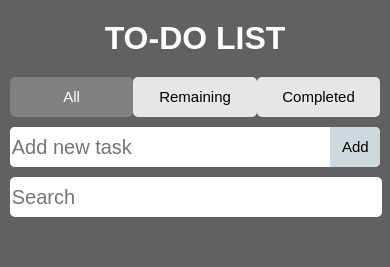
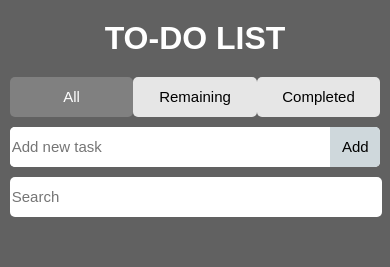
Before and after one commit to amit-shrestha/todo-list, a React (Create React App) app: page / in a window 390 px wide. Shown: the top 267 px of the page. Built offline with nearby package versions, Linux system fonts and the light colour scheme; the HTML template or start-up script is replaced by a standard one.

Commit message:
change font size

```diff
--- a/src/assets/css/Input.css
+++ b/src/assets/css/Input.css
@@ -9,7 +9,7 @@
   width: 85%;
   line-height: 40px;
   border: none;
-  font-size: 20px;
+  font-size: 18px;
   border-radius: 5px;
   padding-left: 2px;
 }
@@ -39,7 +39,7 @@
 .edit-form input {
   width: 85%;
   border: none;
-  font-size: 20px;
+  font-size: 18px;
   line-height: 40px;
   border-radius: 5px;
   padding-left: 10px;
@@ -64,5 +64,6 @@
   .input-form input,
   .edit-form input {
     width: 75%;
+    font-size: 15px;
   }
 }
--- a/src/assets/css/Search.css
+++ b/src/assets/css/Search.css
@@ -11,3 +11,9 @@
   border-radius: 5px;
   padding-left: 2px;
 }
+
+@media screen and (max-width: 768px) {
+  .search-form input {
+    font-size: 15px;
+  }
+}
--- a/src/assets/css/TodoList.css
+++ b/src/assets/css/TodoList.css
@@ -6,7 +6,7 @@
 li {
   width: 100%;
   line-height: 50px;
-  font-size: 25px;
+  font-size: 20px;
   cursor: pointer;
   background-color: #e0e0e0;
   margin-bottom: 10px;
@@ -30,6 +30,8 @@
   width: 20%;
   float: right;
   margin-right: 2px;
+  margin-top: 5px;
+  margin-bottom: 5px;
   line-height: 40px;
 }
 
@@ -44,7 +46,12 @@
   .task-list {
     width: 65%;
   }
+
   .menu {
     width: 30%;
   }
+
+  li {
+    font-size: 18px;
+  }
 }
```
